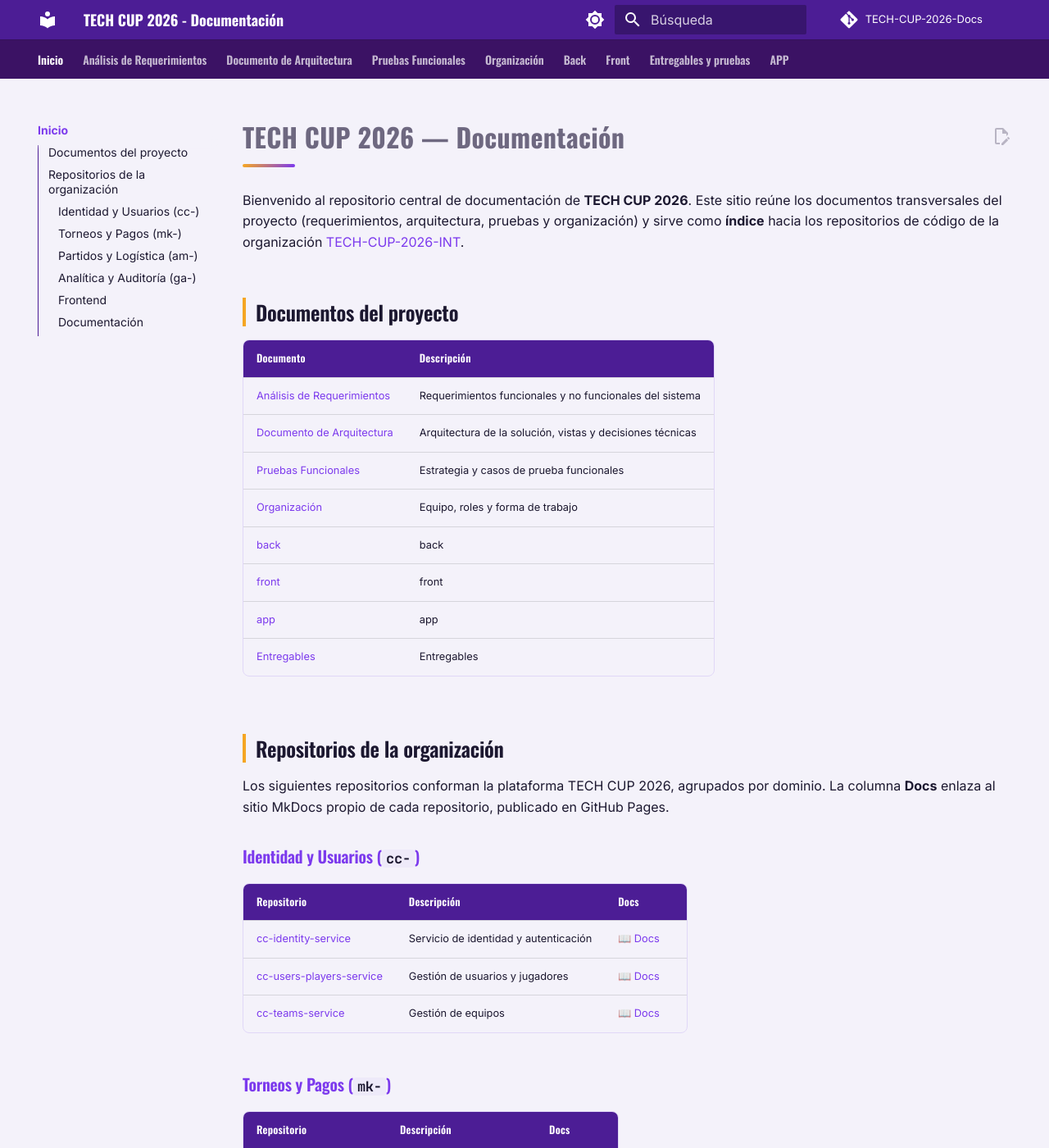
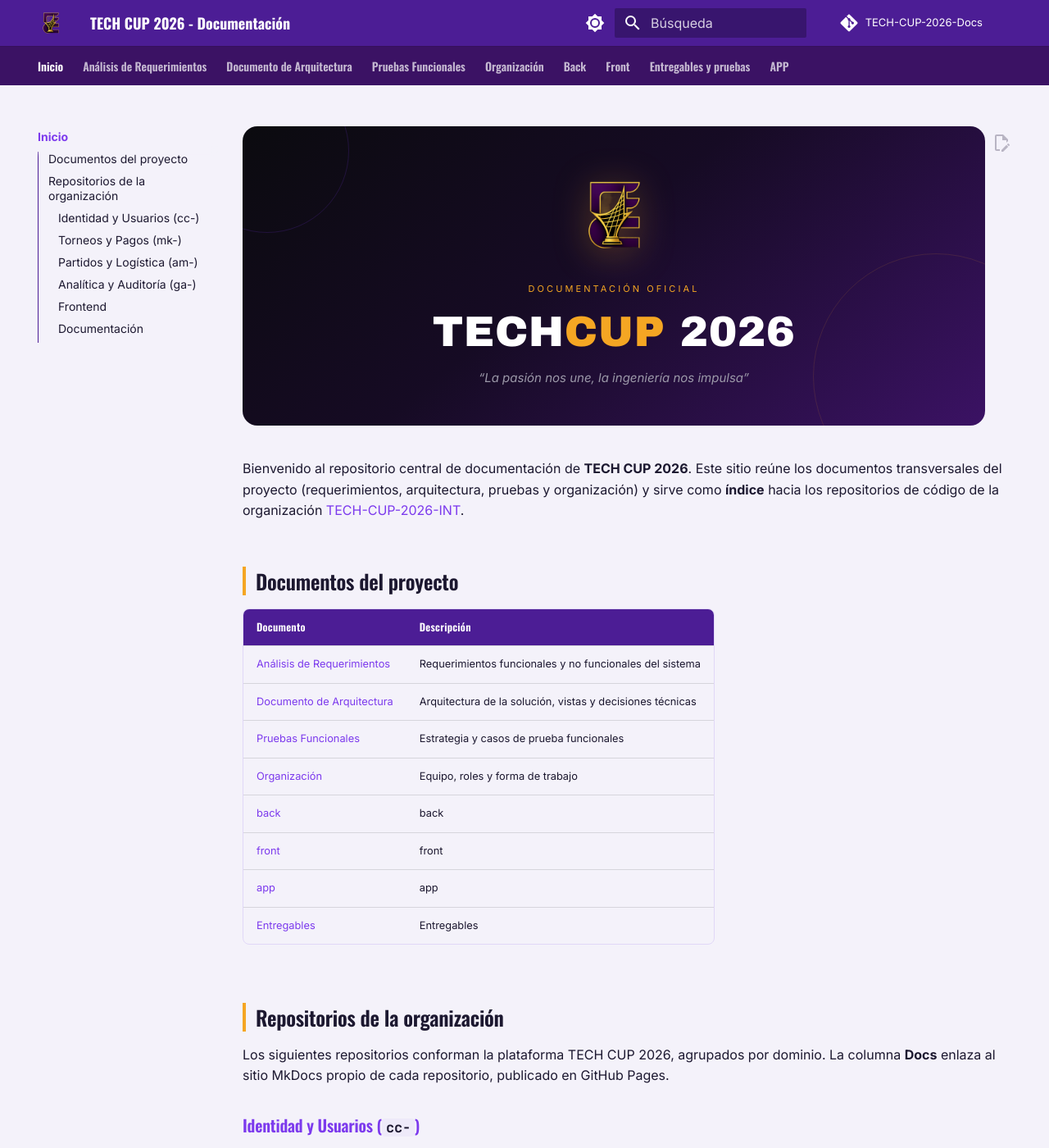
Before and after one commit to TECH-CUP-2026-INT/TECH-CUP-2026-Docs, an MkDocs documentation site: the page built from docs/index.md, in a window 1280 px wide and 1400 px high. Shown: the whole window at 82% size. Built offline with MkDocs 1.6.1 and Material for MkDocs 9.7.7, drawn with Linux system fonts in a browser that asks for light colours; comment, search, counter and statistics services are not loaded.

Commit message:
Agrega el logo oficial de TechCup y un hero de portada
Incluye el logo como icono del header, favicon y protagonista de un
hero en la portada con el degrade y el eslogan de marca. Ajusta CSS
para el nuevo componente.

```diff
--- a/docs/index.md
+++ b/docs/index.md
@@ -1,4 +1,9 @@
-# TECH CUP 2026 — Documentación
+<div class="tc-hero">
+  <img src="assets/img/logo.png" alt="Logo TechCup" class="tc-hero-logo">
+  <p class="tc-hero-eyebrow">Documentación oficial</p>
+  <h1 class="tc-hero-title">TECH<span>CUP</span> 2026</h1>
+  <p class="tc-hero-sub">&ldquo;La pasión nos une, la ingeniería nos impulsa&rdquo;</p>
+</div>
 
 Bienvenido al repositorio central de documentación de **TECH CUP 2026**. Este sitio reúne los documentos transversales del proyecto (requerimientos, arquitectura, pruebas y organización) y sirve como **índice** hacia los repositorios de código de la organización [TECH-CUP-2026-INT](https://github.com/TECH-CUP-2026-INT).
 
--- a/docs/stylesheets/extra.css
+++ b/docs/stylesheets/extra.css
@@ -301,3 +301,95 @@
 .md-typeset ::selection {
   background-color: var(--md-accent-fg-color--transparent);
 }
+
+/* ---- Logo del header: leve resalte dorado al pasar el mouse ----------- */
+
+.md-header__button.md-logo img,
+.md-header__button.md-logo svg {
+  height: 1.6rem;
+  width: 1.6rem;
+  transition: filter .2s;
+}
+
+.md-header__button.md-logo:hover img {
+  filter: drop-shadow(0 0 6px rgba(245, 166, 35, .55));
+}
+
+/* ---- Hero de portada — mismo degradé "estadio nocturno" del manual ----- */
+
+.tc-hero {
+  background: linear-gradient(140deg, #0B0B0F 0%, #160B24 45%, #3B1264 100%);
+  border-radius: 18px;
+  padding: 56px 24px 46px;
+  text-align: center;
+  margin: 0 0 40px;
+  position: relative;
+  overflow: hidden;
+  isolation: isolate;
+}
+
+.tc-hero::before {
+  content: '';
+  position: absolute;
+  right: -90px;
+  bottom: -90px;
+  width: 300px;
+  height: 300px;
+  border-radius: 50%;
+  border: 1px solid rgba(245, 166, 35, .12);
+  z-index: -1;
+}
+
+.tc-hero::after {
+  content: '';
+  position: absolute;
+  left: -70px;
+  top: -70px;
+  width: 200px;
+  height: 200px;
+  border-radius: 50%;
+  border: 1px solid rgba(124, 58, 237, .18);
+  z-index: -1;
+}
+
+.tc-hero-logo {
+  width: 104px;
+  height: auto;
+  margin-bottom: 22px;
+  filter: drop-shadow(0 6px 22px rgba(245, 166, 35, .3));
+}
+
+.tc-hero-eyebrow {
+  font-size: 11px;
+  letter-spacing: .28em;
+  text-transform: uppercase;
+  color: #F5A623;
+  margin: 0 0 18px;
+}
+
+.md-typeset h1.tc-hero-title {
+  font-family: 'Archivo Black', sans-serif;
+  font-weight: 400;
+  font-size: clamp(30px, 5.5vw, 52px);
+  line-height: 1;
+  color: #fff;
+  text-align: center;
+  padding-bottom: 0;
+  margin: 0 0 18px;
+}
+
+.md-typeset h1.tc-hero-title::after {
+  content: none;
+}
+
+.tc-hero-title span {
+  color: #F5A623;
+}
+
+.tc-hero-sub {
+  font-family: 'Inter', sans-serif;
+  font-style: italic;
+  color: #9B98A8;
+  font-size: 15px;
+  margin: 0;
+}
--- a/mkdocs.yml
+++ b/mkdocs.yml
@@ -8,6 +8,8 @@ edit_uri: edit/main/docs/
 theme:
   name: material
   language: es
+  logo: assets/img/logo.png
+  favicon: assets/img/logo.png
   font:
     text: Inter
     code: JetBrains Mono
```
Also changed, not shown: docs/assets/img/logo.png (added).
